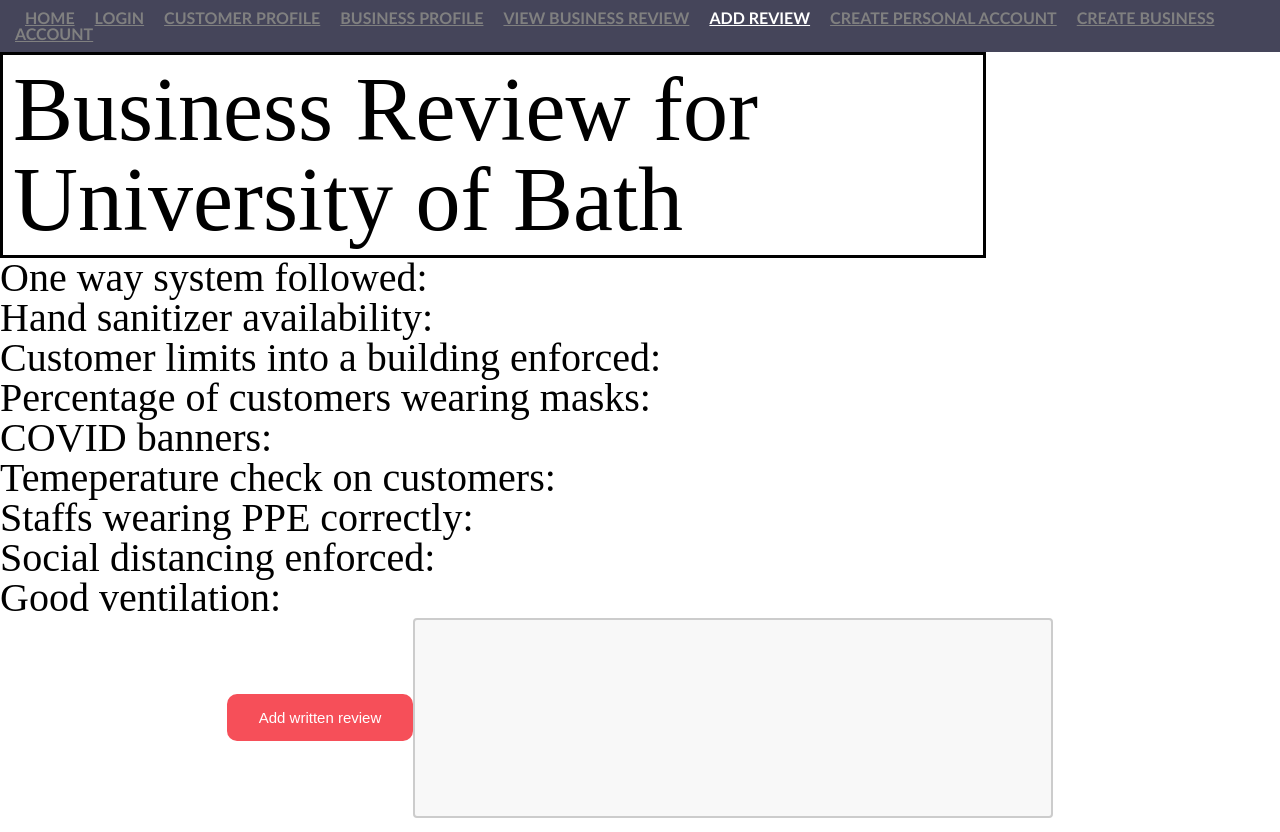
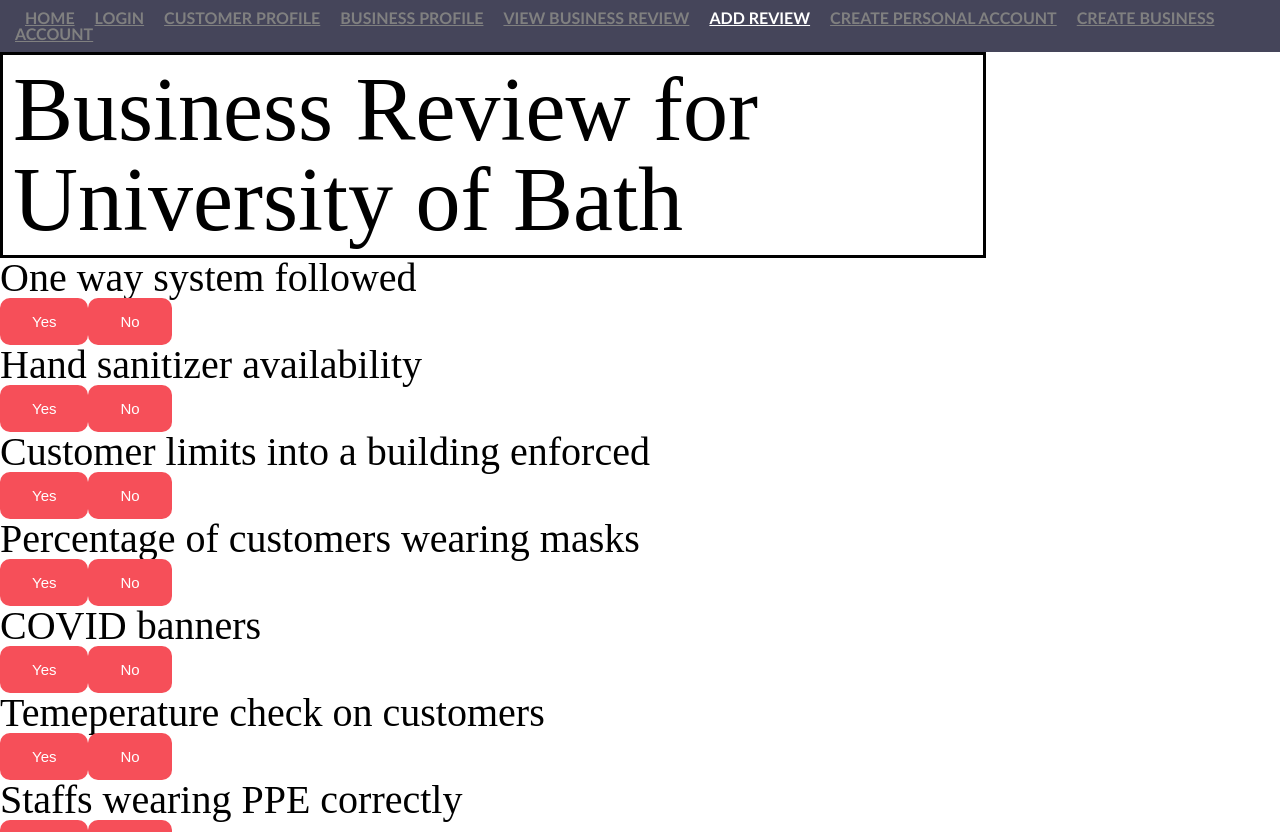
Before and after one commit to kohtzk/pandemic-review-site, a React (Create React App) app in the folder implementation/frontend/: page /add-review in a window 1280 px wide. Shown: the top 832 px of the page. Built offline with nearby package versions, Linux system fonts and the light colour scheme.

Commit message:
added more stuff for add review page

```diff
--- a/implementation/frontend/src/components/ReviewLayout.js
+++ b/implementation/frontend/src/components/ReviewLayout.js
@@ -9,14 +9,32 @@ export default function ReviewLayout(props) {
       </div>
       <div className="informationDescription">
         <h1>{props.review.description1}</h1>
+        <button className = "addReviewButton">Yes</button>
+        <button className = "addReviewButton">No</button>
         <h1>{props.review.description2}</h1>
+        <button className = "addReviewButton">Yes</button>
+        <button className = "addReviewButton">No</button>
         <h1>{props.review.description3}</h1>
+        <button className = "addReviewButton">Yes</button>
+        <button className = "addReviewButton">No</button>
         <h1>{props.review.description4}</h1>
+        <button className = "addReviewButton">Yes</button>
+        <button className = "addReviewButton">No</button>
         <h1>{props.review.description5}</h1>
+        <button className = "addReviewButton">Yes</button>
+        <button className = "addReviewButton">No</button>
         <h1>{props.review.description6}</h1>
+        <button className = "addReviewButton">Yes</button>
+        <button className = "addReviewButton">No</button>
         <h1>{props.review.description7}</h1>
+        <button className = "addReviewButton">Yes</button>
+        <button className = "addReviewButton">No</button>
         <h1>{props.review.description8}</h1>
+        <button className = "addReviewButton">Yes</button>
+        <button className = "addReviewButton">No</button>
         <h1>{props.review.description9}</h1>
+        <button className = "addReviewButton">Yes</button>
+        <button className = "addReviewButton">No</button>
       </div>
       <div>
         <button className="reviewButton">Add written review</button>
--- a/implementation/frontend/src/components/review.js
+++ b/implementation/frontend/src/components/review.js
@@ -4,15 +4,15 @@ const reviewData = [
     {
         id: 0,
         name: "University of Bath",
-        description1: "One way system followed: ",
-        description2: "Hand sanitizer availability: ",
-        description3: "Customer limits into a building enforced: ",
-        description4: "Percentage of customers wearing masks:",
-        description5: "COVID banners: ",
-        description6: "Temeperature check on customers: ",
-        description7: "Staffs wearing PPE correctly: ",
-        description8: "Social distancing enforced: ",
-        description9: "Good ventilation: "
+        description1: "One way system followed",
+        description2: "Hand sanitizer availability",
+        description3: "Customer limits into a building enforced",
+        description4: "Percentage of customers wearing masks",
+        description5: "COVID banners",
+        description6: "Temeperature check on customers",
+        description7: "Staffs wearing PPE correctly",
+        description8: "Social distancing enforced",
+        description9: "Good ventilation"
     },
 ]
 
--- a/implementation/frontend/src/pages/ReviewLayout.css
+++ b/implementation/frontend/src/pages/ReviewLayout.css
@@ -13,6 +13,22 @@
 .informationDescription {
   font-size: 20px;
   text-align: left;
+}
+
+.addReviewButton {
+  background-color: #f64f59;
+  transition-duration: 1s;
+  border: none;
+  border-radius: 10px;
+  color: white;
+  padding: 15px 32px;
+  text-align: center;
+  font-size: 15px;
+}
+
+.addReviewButton:hover {
+  background-color: #12c2e9;
+  color: white;
 }
 
 .reviewButton {
```
